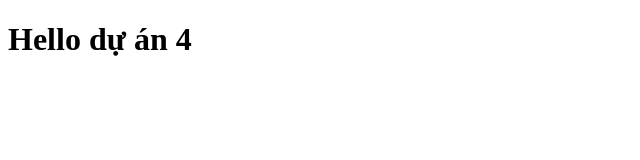
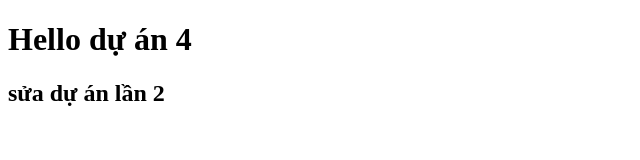
Before and after one commit to long2004ptit1/duan4, a plain HTML site: page index.html in a window 1280 px wide. Shown: the whole page, without its empty margins (0-640 px from the left). Drawn offline with Linux system fonts and the light colour scheme.

Commit message:
Sửa dự án lần 2

```diff
--- a/index.html
+++ b/index.html
@@ -7,5 +7,6 @@
   </head>
   <body>
     <h1>Hello dự án 4</h1>
+    <h2>sửa dự án lần 2</h2>
   </body>
 </html>
```
